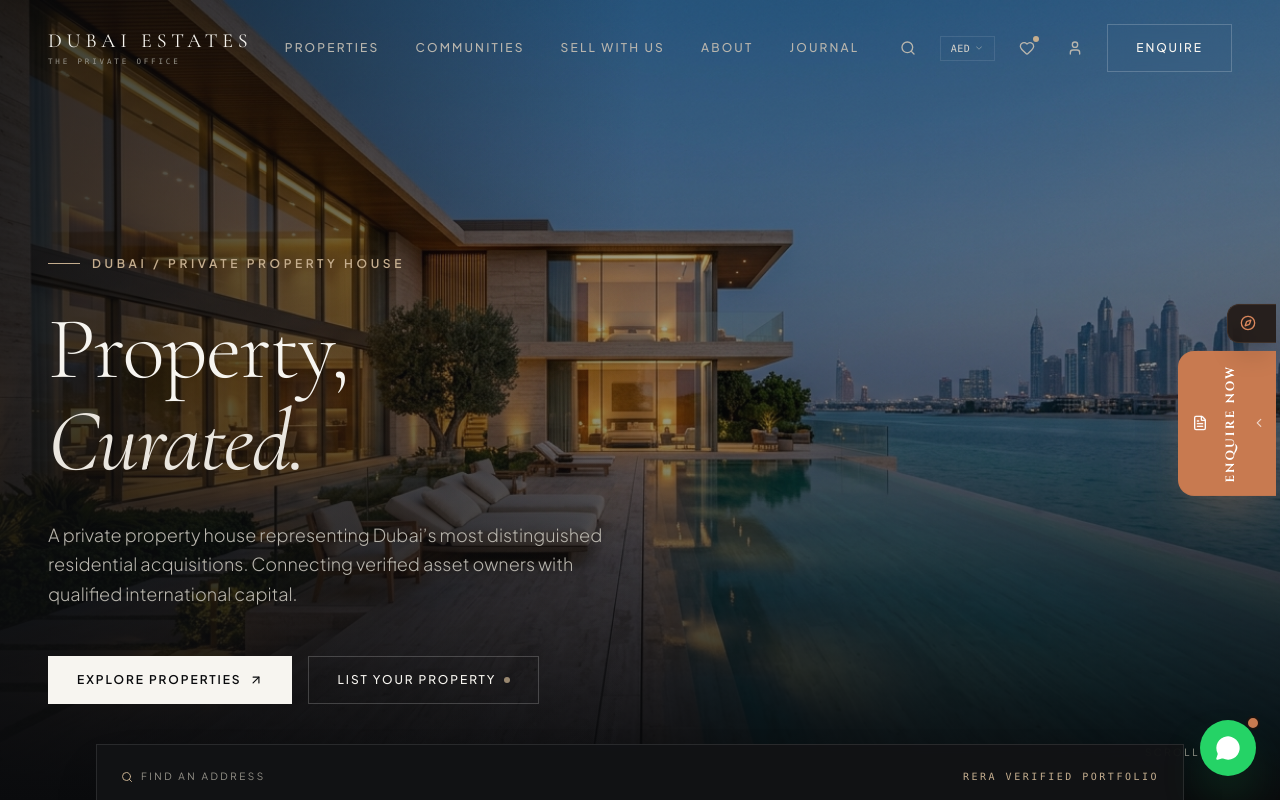
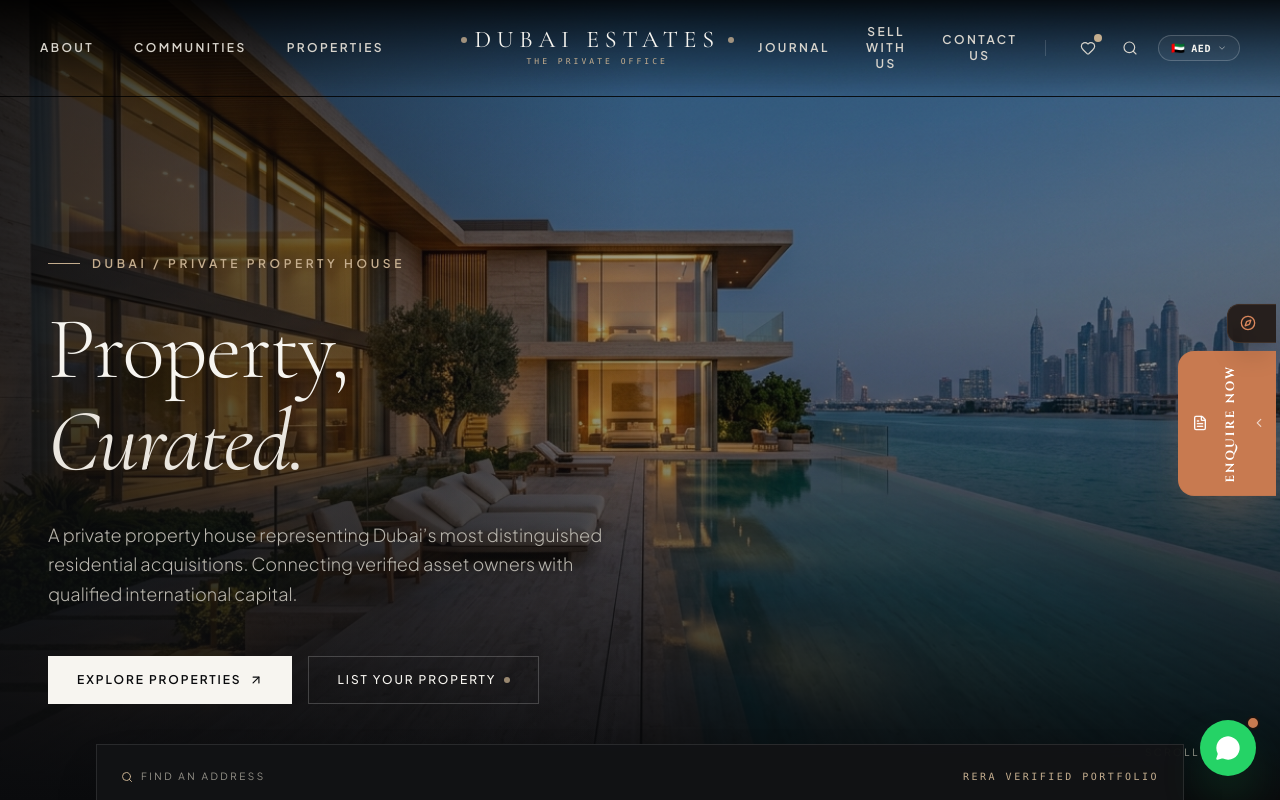
Before and after one commit to Hardik637/dubai-estates, a React (Vite) app: page / in a window 1280 px wide. Shown: the top 800 px of the page. Built offline with nearby package versions, Linux system fonts and the light colour scheme.

Commit message:
Update Navbar to match reference layout with center logo, balanced left/right navigation, heart icon, and currency pill

```diff
--- a/src/components/Navbar.tsx
+++ b/src/components/Navbar.tsx
@@ -1,12 +1,11 @@
 import React, { useState, useEffect } from 'react';
-import { useApp } from '../../src/context/AppContext';
+import { useApp } from '../context/AppContext';
 import {
   Heart,
-  User,
+  Search,
   Menu,
   X,
   ChevronDown,
-  Search,
   ArrowUpRight
 } from 'lucide-react';
 
@@ -17,7 +16,6 @@ export const Navbar: React.FC = () => {
     currency,
     setCurrency,
     favorites,
-    user,
     setIsAuthModalOpen,
     setIsEnquiryDrawerOpen,
     setSelectedDrawerProject,
@@ -32,19 +30,25 @@ export const Navbar: React.FC = () => {
 
   useEffect(() => {
     const handleScroll = () => {
-      setScrolled(window.scrollY > 25);
+      setScrolled(window.scrollY > 20);
     };
     window.addEventListener('scroll', handleScroll, { passive: true });
     return () => window.removeEventListener('scroll', handleScroll);
   }, []);
 
-  const navLinks = [
-    { label: 'Properties', page: 'properties' as const },
-    { label: 'Communities', page: 'communities' as const },
-    { label: 'Sell With Us', page: 'sell' as const },
-    { label: 'About', page: 'about' as const },
+  const leftNavLinks = [
+    { label: 'ABOUT', page: 'about' as const },
+    { label: 'COMMUNITIES', page: 'communities' as const },
     {
-      label: 'Journal',
+      label: 'PROPERTIES',
+      page: 'properties' as const,
+      action: () => setFilters(prev => ({ ...prev, listingType: 'All' }))
+    }
+  ];
+
+  const rightNavLinks = [
+    {
+      label: 'JOURNAL',
       page: 'home' as const,
       action: () => {
         if (currentPage !== 'home') {
@@ -58,7 +62,9 @@ export const Navbar: React.FC = () => {
           if (el) el.scrollIntoView({ behavior: 'smooth' });
         }
       }
-    }
+    },
+    { label: 'SELL WITH US', page: 'sell' as const },
+    { label: 'CONTACT US', page: 'contact' as const }
   ];
 
   const handleNavClick = (link: { label: string; page: any; action?: () => void }) => {
@@ -81,79 +87,129 @@ export const Navbar: React.FC = () => {
     window.scrollTo({ top: 0, behavior: 'smooth' });
   };
 
-  const handleEnquire = () => {
-    setSelectedDrawerProject('General Private Portfolio Inquiry');
-    setIsEnquiryDrawerOpen(true);
-    setMobileMenuOpen(false);
-  };
+  const currencies = [
+    { code: 'AED', flag: '🇦🇪', label: 'AED' },
+    { code: 'USD', flag: '🇺🇸', label: 'USD' },
+    { code: 'EUR', flag: '🇪🇺', label: 'EUR' },
+    { code: 'GBP', flag: '🇬🇧', label: 'GBP' },
+    { code: 'SAR', flag: '🇸🇦', label: 'SAR' }
+  ] as const;
 
-  const currencies = ['AED', 'USD', 'EUR', 'GBP', 'SAR'] as const;
+  const currentFlag = currencies.find(c => c.code === currency)?.flag || '🇦🇪';
 
   return (
     <header className={`fixed top-0 left-0 right-0 z-50 w-full transition-all duration-500 ${
       scrolled
-        ? 'nav-frosted-dark py-4 shadow-xl'
-        : 'bg-transparent py-5 sm:py-6 border-b border-transparent'
+        ? 'nav-frosted-dark py-3.5 sm:py-4 shadow-2xl'
+        : 'bg-gradient-to-b from-black/85 via-black/40 to-transparent py-4 sm:py-5 border-b border-transparent'
     }`}>
-      <div className="max-w-7xl mx-auto px-6 sm:px-8 lg:px-12 flex items-center justify-between">
+      <div className="max-w-[1720px] mx-auto px-4 sm:px-6 lg:px-10 flex items-center justify-between">
 
-        {/* ================= MINIMAL TYPOGRAPHIC WORDMARK ================= */}
-        <div
-          onClick={() => { setCurrentPage('home'); window.scrollTo({ top: 0, behavior: 'smooth' }); }}
-          className="flex-shrink-0 flex items-center gap-3 cursor-pointer group select-none"
-        >
-          <div className="flex flex-col text-left">
-            <span className="font-editorial text-lg sm:text-xl font-normal tracking-[0.24em] uppercase text-[#f7f5f0] group-hover:text-[#c4ad8e] transition-colors leading-tight">
-              Dubai Estates
-            </span>
-            <span className="text-[7.5px] tracking-[0.38em] uppercase font-mono text-[#96938a] mt-0.5">
-              The Private Office
-            </span>
-          </div>
-        </div>
-
-        {/* ================= MINIMAL EDITORIAL DESKTOP NAVIGATION ================= */}
-        <nav className="hidden lg:flex items-center space-x-7 xl:space-x-9">
-          {navLinks.map((link) => {
-            const isActive = currentPage === link.page && link.label !== 'Journal';
+        {/* ================= LEFT NAVIGATION LINKS ================= */}
+        <nav className="hidden lg:flex flex-1 items-center justify-start space-x-7 xl:space-x-10">
+          {leftNavLinks.map((link) => {
+            const isActive = currentPage === link.page;
             return (
               <button
                 key={link.label}
                 onClick={() => handleNavClick(link)}
-                className={`text-xs tracking-[0.18em] uppercase font-medium transition-colors duration-300 cursor-pointer relative py-1 ${
+                className={`text-[11px] xl:text-xs font-semibold tracking-[0.2em] uppercase transition-colors duration-300 cursor-pointer relative py-1 ${
                   isActive
                     ? 'text-[#f7f5f0]'
-                    : 'text-[#b8b5ad] hover:text-[#f7f5f0]'
+                    : 'text-[#d8d4cc] hover:text-[#f7f5f0]'
                 }`}
               >
                 {link.label}
                 {isActive && (
-                  <span className="absolute bottom-0 left-0 right-0 h-[1px] bg-[#c4ad8e]" />
+                  <span className="absolute bottom-0 left-0 right-0 h-[1.5px] bg-[#c4ad8e]" />
                 )}
               </button>
             );
           })}
         </nav>
 
-        {/* ================= RIGHT UTILITY ACTIONS ================= */}
-        <div className="flex items-center gap-3 sm:gap-4">
+        {/* ================= CENTER BRAND LOGO / WORDMARK ================= */}
+        <div
+          onClick={() => { setCurrentPage('home'); window.scrollTo({ top: 0, behavior: 'smooth' }); }}
+          className="shrink-0 flex flex-col items-center justify-center cursor-pointer group select-none px-3 sm:px-6 text-center"
+        >
+          <div className="flex items-center gap-2">
+            {/* Subtle stylized architectural emblem */}
+            <span className="w-1.5 h-1.5 rounded-full bg-[#c4ad8e] opacity-80 group-hover:scale-125 transition-transform" />
+            <span className="font-editorial text-lg sm:text-xl md:text-2xl font-normal tracking-[0.24em] uppercase text-[#f7f5f0] group-hover:text-[#c4ad8e] transition-colors leading-none">
+              Dubai Estates
+            </span>
+            <span className="w-1.5 h-1.5 rounded-full bg-[#c4ad8e] opacity-80 group-hover:scale-125 transition-transform" />
+          </div>
+          <span className="text-[7.5px] sm:text-[8px] tracking-[0.38em] uppercase font-mono text-[#c4ad8e] mt-1 font-medium">
+            The Private Office
+          </span>
+        </div>
 
-          {/* Search Trigger */}
+        {/* ================= RIGHT NAVIGATION & UTILITY CLUSTER ================= */}
+        <div className="flex-1 flex items-center justify-end space-x-5 xl:space-x-7">
+
+          {/* Desktop Right Nav Links */}
+          <nav className="hidden lg:flex items-center space-x-7 xl:space-x-9">
+            {rightNavLinks.map((link) => {
+              const isActive = currentPage === link.page && link.label !== 'JOURNAL';
+              return (
+                <button
+                  key={link.label}
+                  onClick={() => handleNavClick(link)}
+                  className={`text-[11px] xl:text-xs font-semibold tracking-[0.2em] uppercase transition-colors duration-300 cursor-pointer relative py-1 ${
+                    isActive
+                      ? 'text-[#f7f5f0]'
+                      : 'text-[#d8d4cc] hover:text-[#f7f5f0]'
+                  }`}
+                >
+                  {link.label}
+                  {isActive && (
+                    <span className="absolute bottom-0 left-0 right-0 h-[1.5px] bg-[#c4ad8e]" />
+                  )}
+                </button>
+              );
+            })}
+          </nav>
+
+          {/* Divider on desktop */}
+          <span className="hidden lg:block w-[1px] h-4 bg-white/15" />
+
+          {/* Utilities: Saved Heart, Search, and Language/Currency Pill */}
+          <div className="flex items-center gap-2.5 sm:gap-3.5">
+
+            {/* Favorites / Saved Heart */}
+            <button
+              onClick={() => {
+                setCurrentPage('dashboard');
+                window.scrollTo({ top: 0, behavior: 'smooth' });
+              }}
+              className="p-1.5 text-[#d8d4cc] hover:text-[#f7f5f0] transition relative cursor-pointer"
+              title="Saved Residences"
+              aria-label="Saved Residences"
+            >
+              <Heart className="w-4 h-4 stroke-[1.75]" />
+              {favorites.length > 0 && (
+                <span className="absolute top-0 right-0 w-2 h-2 rounded-full bg-[#c4ad8e]" />
+              )}
+            </button>
+
+            {/* Search Trigger Icon */}
             <div className="relative">
               <button
                 onClick={() => setSearchBarOpen(!searchBarOpen)}
-              className="p-2 text-[#b8b5ad] hover:text-[#f7f5f0] transition cursor-pointer"
+                className="p-1.5 text-[#d8d4cc] hover:text-[#f7f5f0] transition cursor-pointer"
                 title="Search Portfolio"
                 aria-label="Search"
               >
-              <Search className="w-4 h-4" />
+                <Search className="w-4 h-4 stroke-[1.75]" />
               </button>
 
-            {/* Quick Search Dropdown */}
+              {/* Expandable Dropdown Search Form */}
               {searchBarOpen && (
                 <form
                   onSubmit={handleSearchSubmit}
-                className="absolute right-0 top-12 w-72 sm:w-80 bg-[#121316] border border-white/10 p-2.5 z-50 flex items-center gap-2 shadow-2xl animate-fadeIn"
+                  className="absolute right-0 top-12 w-72 sm:w-80 bg-[#121316] border border-white/15 p-2.5 z-50 flex items-center gap-2 shadow-2xl animate-fadeIn"
                 >
                   <Search className="w-3.5 h-3.5 text-[#96938a] ml-1.5" />
                   <input
@@ -168,80 +224,50 @@ export const Navbar: React.FC = () => {
                     type="submit"
                     className="px-2.5 py-1 bg-[#f7f5f0] text-[#0a0b0d] text-[10px] font-semibold uppercase tracking-wider transition hover:bg-[#c4ad8e] cursor-pointer"
                   >
-                  Search
+                    Go
                   </button>
                 </form>
               )}
             </div>
 
-          {/* Currency Switcher */}
-          <div className="relative hidden sm:block">
+            {/* Language / Currency Rounded Pill (matching reference screenshot) */}
+            <div className="relative">
               <button
                 onClick={() => setCurrencyDropdownOpen(!currencyDropdownOpen)}
-              className="px-2.5 py-1 text-[10px] tracking-wider uppercase font-mono border border-white/10 text-[#d8d4cc] hover:text-[#f7f5f0] hover:border-white/25 flex items-center gap-1 transition cursor-pointer"
+                className="px-3 py-1 text-[11px] tracking-wider uppercase font-semibold rounded-full border border-white/20 hover:border-white/40 bg-white/[0.04] hover:bg-white/[0.08] text-[#f7f5f0] flex items-center gap-1.5 transition cursor-pointer"
               >
-              <span>{currency}</span>
+                <span>{currentFlag}</span>
+                <span className="font-mono text-[10px]">{currency}</span>
                 <ChevronDown className="w-2.5 h-2.5 opacity-60" />
               </button>
+
               {currencyDropdownOpen && (
                 <div
-                className="absolute right-0 mt-2 w-28 bg-[#121316] border border-white/10 py-1 z-50 shadow-2xl text-[#f7f5f0]"
+                  className="absolute right-0 mt-2 w-32 bg-[#121316] border border-white/15 py-1.5 z-50 shadow-2xl rounded-xl text-[#f7f5f0]"
                   onMouseLeave={() => setCurrencyDropdownOpen(false)}
                 >
                   {currencies.map(c => (
                     <button
-                    key={c}
-                    onClick={() => { setCurrency(c); setCurrencyDropdownOpen(false); }}
-                    className={`w-full text-left px-3 py-1.5 text-xs font-mono transition cursor-pointer flex justify-between ${
-                      currency === c ? 'text-[#c4ad8e] bg-white/5 font-semibold' : 'text-[#b8b5ad] hover:bg-white/5'
+                      key={c.code}
+                      onClick={() => { setCurrency(c.code); setCurrencyDropdownOpen(false); }}
+                      className={`w-full text-left px-3 py-1.5 text-xs font-mono transition cursor-pointer flex items-center justify-between ${
+                        currency === c.code ? 'text-[#c4ad8e] bg-white/5 font-semibold' : 'text-[#b8b5ad] hover:bg-white/5'
                       }`}
                     >
-                    <span>{c}</span>
-                    <span className="text-[#63615b]">{c === 'AED' ? 'د.إ' : c === 'USD' ? '$' : c === 'EUR' ? '€' : c === 'GBP' ? '£' : '﷼'}</span>
+                      <span className="flex items-center gap-2">
+                        <span>{c.flag}</span>
+                        <span>{c.code}</span>
+                      </span>
                     </button>
                   ))}
                 </div>
               )}
             </div>
 
-          {/* Saved / Favorites */}
-          <button
-            onClick={() => {
-              setCurrentPage('dashboard');
-              window.scrollTo({ top: 0, behavior: 'smooth' });
-            }}
-            className="p-2 text-[#b8b5ad] hover:text-[#f7f5f0] transition relative cursor-pointer"
-            title="Saved Residences"
-            aria-label="Saved Residences"
-          >
-            <Heart className="w-4 h-4" />
-            {favorites.length > 0 && (
-              <span className="absolute top-1 right-1 w-1.5 h-1.5 rounded-full bg-[#c4ad8e]" />
-            )}
-          </button>
-
-          {/* User Account */}
-          <button
-            onClick={() => setIsAuthModalOpen(true)}
-            className="p-2 text-[#b8b5ad] hover:text-[#f7f5f0] transition cursor-pointer hidden sm:block"
-            title={user.isLoggedIn ? user.name : "Client Sign In"}
-            aria-label="User Account"
-          >
-            <User className="w-4 h-4" />
-          </button>
-
-          {/* Primary CTA: Enquire */}
-          <button
-            onClick={handleEnquire}
-            className="editorial-btn-secondary py-2 px-4 sm:px-5 text-[11px] tracking-[0.16em] uppercase cursor-pointer"
-          >
-            <span>Enquire</span>
-          </button>
-
-          {/* Mobile Menu Toggle Button */}
+            {/* Mobile Hamburger Menu Button */}
             <button
               onClick={() => setMobileMenuOpen(!mobileMenuOpen)}
-            className="lg:hidden p-2 text-[#f7f5f0] hover:text-[#c4ad8e] transition cursor-pointer"
+              className="lg:hidden p-1.5 text-[#f7f5f0] hover:text-[#c4ad8e] transition cursor-pointer ml-1"
               aria-label="Toggle navigation"
             >
               {mobileMenuOpen ? <X className="w-5 h-5" /> : <Menu className="w-5 h-5" />}
@@ -251,19 +277,21 @@ export const Navbar: React.FC = () => {
 
         </div>
 
+      </div>
+
       {/* ================= FULLSCREEN MOBILE EDITORIAL DRAWER ================= */}
       {mobileMenuOpen && (
         <div className="lg:hidden fixed inset-0 top-[65px] bg-[#0a0b0d] z-40 p-8 flex flex-col justify-between overflow-y-auto animate-fadeIn border-t border-white/10">
-          <div className="space-y-6 pt-4">
+          <div className="space-y-5 pt-4">
             <span className="text-[10px] tracking-[0.3em] uppercase text-[#c4ad8e] font-semibold block mb-4">
               Navigation
             </span>
 
-            {navLinks.map((link, idx) => (
+            {[...leftNavLinks, ...rightNavLinks].map((link, idx) => (
               <button
                 key={link.label}
                 onClick={() => handleNavClick(link)}
-                className="w-full text-left font-editorial text-3xl text-[#f7f5f0] hover:text-[#c4ad8e] transition-colors py-2 flex items-center justify-between border-b border-white/5 cursor-pointer"
+                className="w-full text-left font-editorial text-2xl sm:text-3xl text-[#f7f5f0] hover:text-[#c4ad8e] transition-colors py-2 flex items-center justify-between border-b border-white/5 cursor-pointer"
               >
                 <span>{link.label}</span>
                 <span className="font-mono text-xs text-[#63615b]">0{idx + 1}</span>
@@ -273,27 +301,31 @@ export const Navbar: React.FC = () => {
 
           <div className="pt-8 border-t border-white/10 space-y-4">
             <div className="flex items-center justify-between text-xs text-[#96938a]">
-              <span>Currency</span>
+              <span>Currency & Region</span>
               <div className="flex gap-2">
                 {currencies.map(c => (
                   <button
-                    key={c}
-                    onClick={() => setCurrency(c)}
+                    key={c.code}
+                    onClick={() => setCurrency(c.code)}
                     className={`px-2 py-0.5 text-xs font-mono uppercase ${
-                      currency === c ? 'text-[#c4ad8e] font-bold border-b border-[#c4ad8e]' : 'text-[#63615b]'
+                      currency === c.code ? 'text-[#c4ad8e] font-bold border-b border-[#c4ad8e]' : 'text-[#63615b]'
                     }`}
                   >
-                    {c}
+                    {c.code}
                   </button>
                 ))}
               </div>
             </div>
 
             <button
-              onClick={handleEnquire}
+              onClick={() => {
+                setSelectedDrawerProject('General Private Portfolio Inquiry');
+                setIsEnquiryDrawerOpen(true);
+                setMobileMenuOpen(false);
+              }}
               className="editorial-btn-primary w-full justify-center py-3.5 text-xs tracking-[0.2em] cursor-pointer mt-4"
             >
-              <span>Speak With An Advisor</span>
+              <span>Enquire With Advisor</span>
               <ArrowUpRight className="w-3.5 h-3.5" />
             </button>
           </div>
```
Lines whose indentation alone changed are shown as unchanged.
